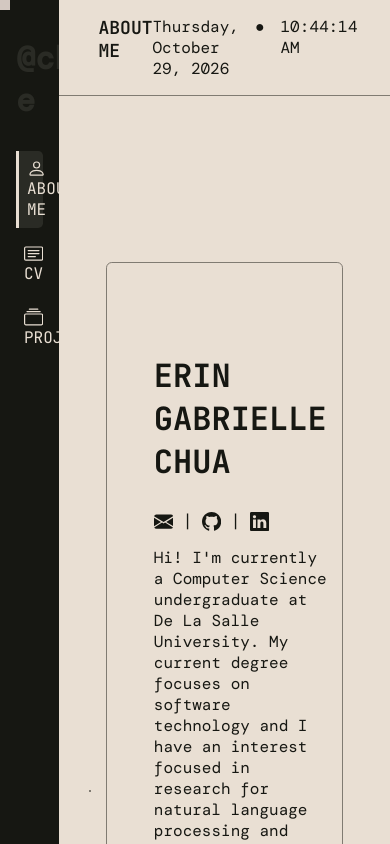
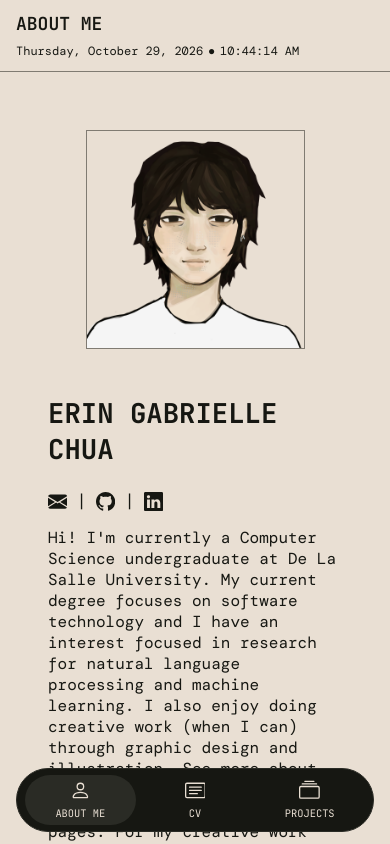
Before and after one commit to chua-e/chua-e.github.io, a website with bundled scripts: page index.html in a window 390 px wide. Built offline with nearby package versions, Linux system fonts and the light colour scheme; a web font is replaced by a local one.

Commit message:
add mobile view

```diff
--- a/index.html
+++ b/index.html
@@ -1,6 +1,7 @@
 <html lang="en">
 <head>
     <meta charset="UTF-8" />
+    <meta name="viewport" content="width=device-width, initial-scale=1" />
     <title>chua-e</title>
 
     <link rel="icon" type="image/svg+xml" href="/public/favicon.svg" id="favicon"/>
--- a/src/style.css
+++ b/src/style.css
@@ -472,3 +472,139 @@ footer {
 #job-box span {
     color: var(--mid-tone);
 }
+
+
+@media (max-width: 750px) {
+    *,
+    *::before,
+    *::after {
+        cursor: auto;
+    }
+
+    .cursor {
+        display: none;
+    }
+
+    .content-row {
+        flex-direction: column;
+    }
+
+    .main {
+        width: 100%;
+    }
+
+    #heading {
+        flex-direction: column;
+        gap: 0.5em;
+        padding: 0.75em 1em;
+    }
+
+    #date-time-wrap {
+        flex-wrap: wrap;
+        gap: 0.4em;
+        font-size: 0.75em;
+    }
+
+    #page-content {
+        padding: 1.25em 0 calc(1.25em + 5.5rem + env(safe-area-inset-bottom));
+    }
+
+    .sidebar {
+        position: fixed;
+        z-index: 101;
+        left: 50%;
+        bottom: calc(0.75em + env(safe-area-inset-bottom));
+        width: min(24rem, calc(100% - 2rem));
+        flex-direction: row;
+        align-items: stretch;
+        justify-content: space-around;
+        gap: 0.25em;
+        padding: 0.4em 0.5em;
+        border: 1px solid var(--lighter-dark);
+        border-radius: 999em;
+        transform: translateX(-50%);
+    }
+
+    .sidebar h1 {
+        display: none;
+    }
+
+    .sidebar-group {
+        display: contents;
+    }
+
+    .sidebar > a,
+    .sidebar-group > a {
+        display: flex;
+        flex: 1;
+        min-width: 0;
+        flex-direction: column;
+        align-items: center;
+        justify-content: center;
+        gap: 0.5em;
+        padding: 0.45em 0.2em;
+        border-radius: 99em;
+        font-size: 0.65em;
+        text-align: center;
+    }
+
+    .sidebar a[aria-current="page"] {
+        border-left: 0;
+        border-radius: 99em;
+    }
+
+    .sidebar svg {
+        width: 1.3rem;
+        height: 1.3rem;
+    }
+
+    .sidebar .sidebar-subnav {
+        display: none;
+    }
+
+    .sidebar .sidebar-subnav[hidden] {
+        display: none;
+    }
+
+    .section {
+        padding: 1.25em;
+    }
+
+    #about-me {
+        flex-direction: column;
+        gap: 1em;
+        margin-top: 0;
+        margin-bottom: 0;
+        padding: 1.25em;
+        outline: none;
+    }
+
+    .pic-wrap {
+        width: min(70%, 15rem);
+    }
+
+    #details {
+        padding: 0.5em;
+    }
+
+    #name-big {
+        font-size: clamp(1.35rem, 7vw, 2rem);
+    }
+
+    #contact-box {
+        padding: 2em 1em;
+    }
+
+    #project-wrap {
+        width: 100%;
+        height: 75%;
+    }
+
+    #proj-list {
+        width: 40%;
+    }
+
+    #proj-view {
+        padding: 1em;
+    }
+}
```
